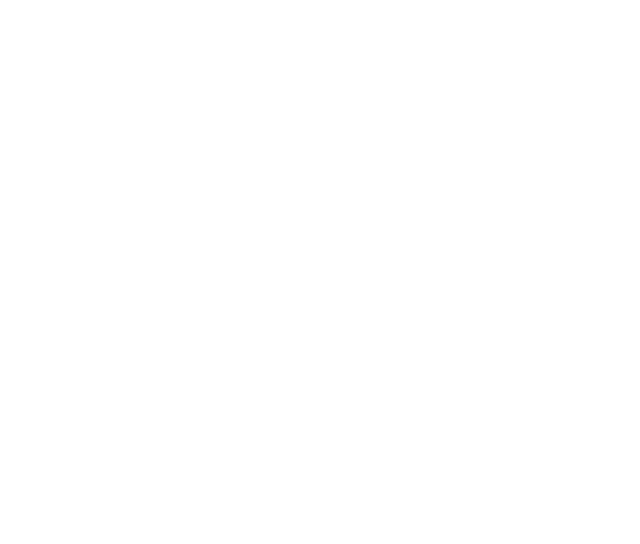
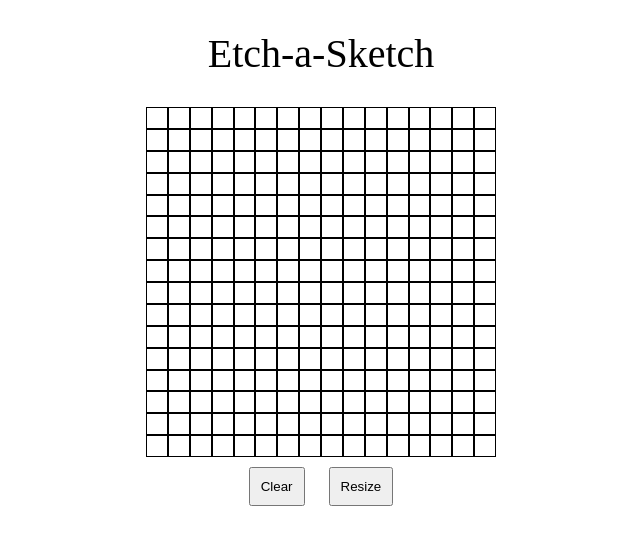
Before and after one commit to glwjr/etch-a-sketch, a plain HTML site: page index.html in a window 1280 px wide. Shown: the whole page, without its empty margins (319-959 px from the left). Drawn offline with Linux system fonts and the light colour scheme.

Commit message:
First draft of Etch-a-Sketch

```diff
--- a/app.js
+++ b/app.js
@@ -0,0 +1,18 @@
+const container = document.getElementById("container");
+
+function createGrid(numCells) {
+    container.style.gridTemplateColumns = `repeat(${numCells}, 1fr)`;
+    for (let i = 0; i < numCells * numCells; i++) {
+        const cell = document.createElement("div");
+        cell.classList.add("cell");
+        container.appendChild(cell);
+
+        cell.addEventListener("mouseover", () => handleHover(cell));
+    }
+}
+
+function handleHover(cell) {
+    cell.style.backgroundColor = "black";
+}
+
+createGrid(16);
--- a/index.html
+++ b/index.html
@@ -7,7 +7,14 @@
     <link rel="stylesheet" href="style.css">
 </head>
 <body>
-    <div id="content"></div>
+    <div id="content">
+        <div id="header">Etch-a-Sketch</div>
+        <div id="container"></div>
+        <div id="buttons">
+            <button id="clear-button">Clear</button>
+            <button id="resize-button">Resize</button>
+        </div>
+    </div>
     <script src="app.js"></script>
 </body>
 </html>
--- a/style.css
+++ b/style.css
@@ -0,0 +1,49 @@
+*,
+*::before,
+*::after {
+  margin: 0;
+  padding: 0;
+  box-sizing: inherit;
+}
+
+html {
+  font-size: 62.5%;
+}
+
+body {
+  box-sizing: border-box;
+  font-size: 1.6rem;
+}
+
+#content {
+    display: block;
+}
+
+#header {
+    padding: 3rem;
+    font-size: 4rem;
+    text-align: center;
+}
+
+#container {
+    display: grid;
+    margin: auto;
+    width: 350px;
+    height: 350px;
+    cursor: pointer;
+}
+
+.cell {
+    border: 1px solid black;
+    box-sizing: border-box;
+}
+
+#buttons {
+    text-align: center;
+}
+
+#clear-button,
+#resize-button {
+    margin: 1rem;
+    padding: 1rem;
+}
```
